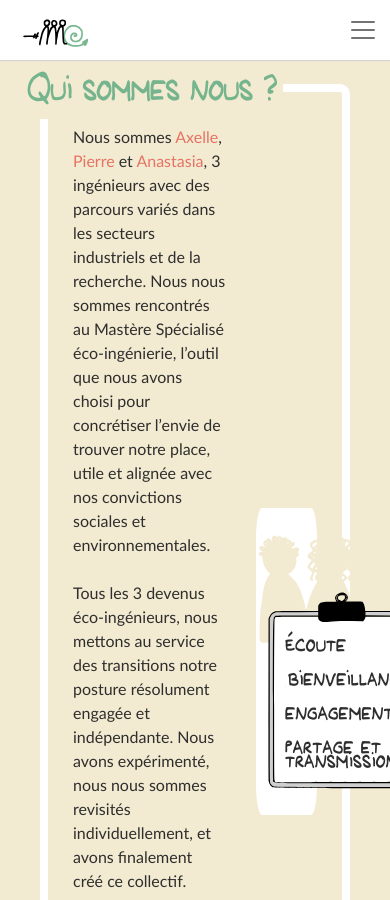
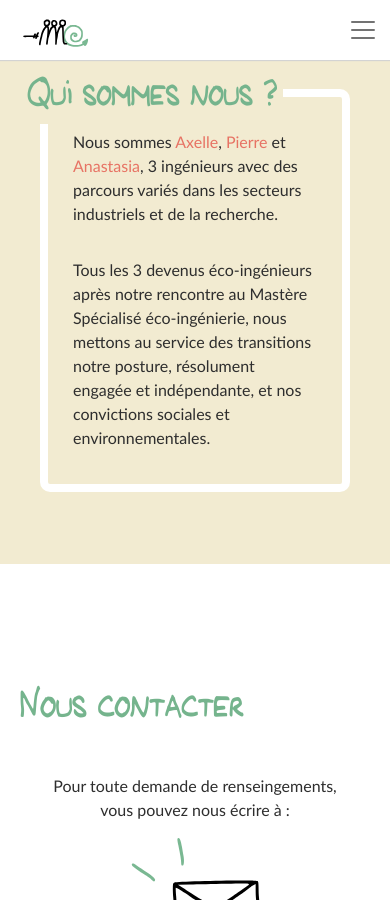
Before and after one commit to eco-morphose/eco-morphose.github.io, a Jekyll site: the page built from index.html, in a window 390 px wide and 900 px high, scrolled down 10352 px. Built offline with Jekyll 4.4.1, drawn with Linux system fonts in a browser that asks for light colours; some of the changed text lies outside the part shown.

Commit message:
fix contact, nous & proposition responsivness

```diff
--- a/assets/css/styles.css
+++ b/assets/css/styles.css
@@ -172,7 +172,11 @@
 }
 
 .row-proposition{
-    padding-top: 125px;
+    padding-top: 0;
+}
+
+.mesurePousse{
+    padding-bottom: 150px;
 }
 
 .arrosePousse{
@@ -355,58 +359,6 @@
     max-height: 100%;
 }
 
-
-/* .lien1-img{
-    padding-left: 20%;
-    margin-top: -20px;
-}
-.lien1-text{
-    padding-left: calc(20% + 200px);
-    margin-top: -20px;
-}
-
-.lien2-img{
-    padding-left: 45%;
-    margin-top: -10px;
-}
-.lien2-text{
-    padding-left: 15%;
-    margin-top: 5px;
-}
-
-.lien3-img{
-    padding-left: 18%;
-    margin-top: 20px;
-}
-.lien3-img>img{
-    rotate: 17deg;
-}
-.lien3-text{
-    padding-left: calc(18% + 175px);
-    margin-top: 0px;
-}
-
-.lien4-img{
-    padding-left: 30%;
-    margin-top: 0px;
-}
-.lien4-img>img{
-    rotate: -12deg;
-}
-.lien4-text{
-    padding-left: 15%;
-    margin-top: 15px;
-}
-
-.lien5-img{
-    padding-left: 32%;
-    margin-top: -18px;
-}
-.lien5-text{
-    padding-left: 50%;
-    margin-top: -20px;
-} */
-
 .rotation{
     transform: rotate(-140deg);
 }
@@ -485,6 +437,8 @@
 }
 
 .nous-valeurs{
+    width: min-content !important;
+    background-color: white;
     align-self: center;
     padding: 25px 0px;
     border-radius: 10%;
@@ -498,7 +452,6 @@
 
 .contact-link:last-of-type{
    text-decoration: none;
-   line-height: 30px;
 }
 
 .contact-link:hover{
@@ -507,12 +460,17 @@
 
 .contact-link img{
     width: 240px;
-    margin-top: -60px;
+    margin-top: -43px;
+}
+
+.contact-link-email img{
+    width: 140px;
+    margin-top: -5px;
 }
 
 .contact-link-follow{
     font-size: 35px;
-    margin-top: -80px;
+    margin-top: -70px;
     display: block;
     color: black;
 }
@@ -526,7 +484,27 @@
     color: #75b48d;
 }
 
+.nous .hide-for-mobile{
+    display: none;
+}
+
+.nous .show-for-mobile{
+    display: block;
+}
+
 @media screen and (min-width: 768px) {
+    .nous .hide-for-mobile{
+        display: block;
+    }
+
+    .nous .show-for-mobile{
+        display: none;
+    }
+
+    .nous .w-md-75{
+        width: 75% !important;
+    }
+
     section{
         padding: 20px 120px 40px;
     }
@@ -541,7 +519,15 @@
 
     .welcome-section p{
         font-size: 12px
-}
+    }
+
+    .row-proposition{
+        padding-top: 125px;
+    }
+
+    .mesurePousse{
+        padding-bottom: 0;
+    }
 
     h1{
         font-size: 20px;
--- a/index.html
+++ b/index.html
@@ -27,7 +27,7 @@
 
   <!--<h3 class="mb-4">Une méthodologie humaine et sur-mesure pour dynamiser votre transition écologique et sociale&nbsp;:</h3>-->
   <div class="row align-content-top mt-5 police row-proposition justify-content-between;">
-    <article class="col-lg-4 my-4">
+    <article class="col-lg-4 my-4 mesurePousse">
       <div class="position-relative">
         <img class="home-picto p-5" src="./assets/images/homepage/mesurePousse.svg" alt="">
         <img class="home-picto position-absolute top-50 start-50 translate-middle" src="./assets/images/homepage/engrenageBlanc.svg" alt="">
@@ -72,7 +72,7 @@
       </p>
     </div>
     <div>
-      <img class="" src="./assets/images/homepage/pourquiavecqui.svg" alt="">
+      <img class="d-block mx-auto" src="./assets/images/homepage/pourquiavecqui.svg" alt="">
     </div>
   </div>
 
@@ -300,7 +300,7 @@
 <section class="nous py-5 my-4 bg-lightgreen">
   <h2 class="pt-3">Qui sommes nous&nbsp;?</h2>
   <div class="d-flex my-4">
-    <div class="w-75">
+    <div class="w-100 w-md-75">
       <p class="py-2">
         Nous sommes <span class="red-text">Axelle</span>, <span class="red-text">Pierre</span> et <span class="red-text">Anastasia</span>, 3 ingénieurs avec des parcours variés dans les secteurs industriels et de la recherche. <span class="hide-for-mobile">Nous nous sommes rencontrés au Mastère Spécialisé éco-ingénierie, l’outil que nous avons choisi pour concrétiser l’envie de trouver notre place, utile et alignée avec nos convictions sociales et environnementales.</span>
       </p>
@@ -310,10 +310,10 @@
       <p class="hide-for-mobile py-2">
         Nous sommes convaincus que le travail d’un trio qui coopère au quotidien, cultive et s’applique des méthodes de travail conviviales et bienveillantes est un vrai plus pour adresser des sujets complexes.
       </p>
-      <p class="show-for-mobile d-none py-2">Tous les 3 devenus éco-ingénieurs après notre rencontre au Mastère Spécialisé éco-ingénierie, nous mettons au service des transitions notre posture, résolument engagée et indépendante, et nos convictions sociales et environnementales.</p>
+      <p class="show-for-mobile py-2">Tous les 3 devenus éco-ingénieurs après notre rencontre au Mastère Spécialisé éco-ingénierie, nous mettons au service des transitions notre posture, résolument engagée et indépendante, et nos convictions sociales et environnementales.</p>
     </div>
 
-    <div class="w-25 bg-white nous-valeurs">
+    <div class="nous-valeurs hide-for-mobile">
       <div>
         <img class="home-picto gens-ardoise-img" src="./assets/images/homepage/Gens.svg" alt="">
       </div>
@@ -335,7 +335,7 @@
   <div class="row justify-content-evenly pb-5">
     <div class="col-lg-5 text-center mt-2 py-3">
       <p>Pour toute demande de renseingements, <br>vous pouvez nous écrire à&nbsp;:</p>
-      <a class="contact-link" href="mailto:contact@eco-morphose.fr">
+      <a class="contact-link contact-link-email" href="mailto:contact@eco-morphose.fr">
         <img src="./assets/images/homepage/lettre.svg" alt="lien adresse email"><br>
         <span class="contact-link">contact@eco-morphose.fr</span>
       </a>
```
